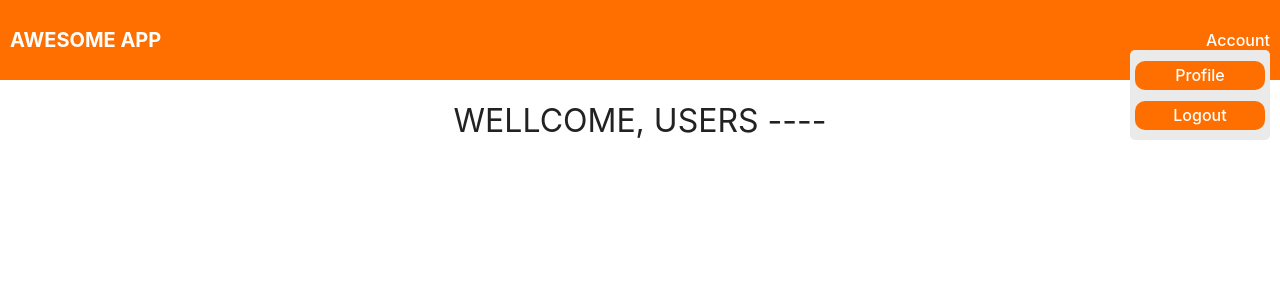
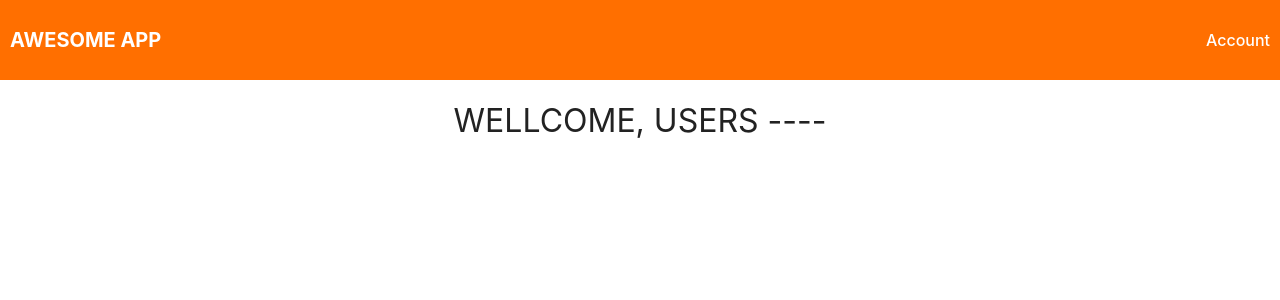
Before and after one commit to hdinjos/awesome-appv2, a Vue app: page / in a window 1280 px wide. Shown: the top 300 px of the page. Built offline with nearby package versions, Linux system fonts and the light colour scheme.

Commit message:
on of button account

```diff
--- a/src/components/Header.vue
+++ b/src/components/Header.vue
@@ -5,9 +5,8 @@
         <div class="title">AWESOME APP</div>
       </div>
       <div class="right">
-        <div class="profile">
-          Account
-          <div class="wrap-account">
+        <div class="profile" @click="changeOpen">Account</div>
+        <div class="wrap-account" v-if="isOpen">
           <div class="btn-1">
             Profile
             <!-- <button>Profile</button> -->
@@ -20,11 +19,19 @@
       </div>
     </div>
   </div>
-  </div>
 </template>
 
 <script>
-export default {};
+export default {
+  data: () => ({
+    isOpen: false,
+  }),
+  methods: {
+    changeOpen() {
+      this.isOpen = !this.isOpen;
+    },
+  },
+};
 </script>
 
 <style src="./styles/header.scss" lang="scss" scoped>
--- a/src/components/styles/header.scss
+++ b/src/components/styles/header.scss
@@ -36,7 +36,7 @@
 .wrap-account {
   // border: 1px solid black;
   position: absolute;
-  right: 0px;
+  right: 8px;
   background-color: #eaeaea;
   color: #000;
   border-radius: 5px;
```
Lines whose indentation alone changed are shown as unchanged.
